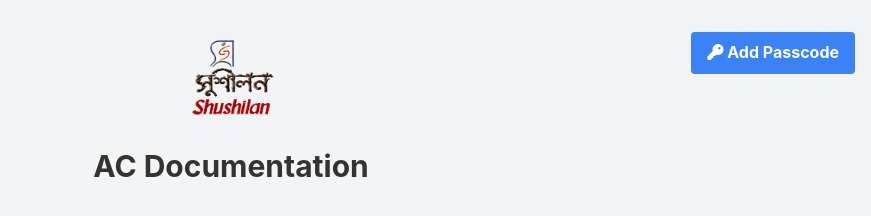
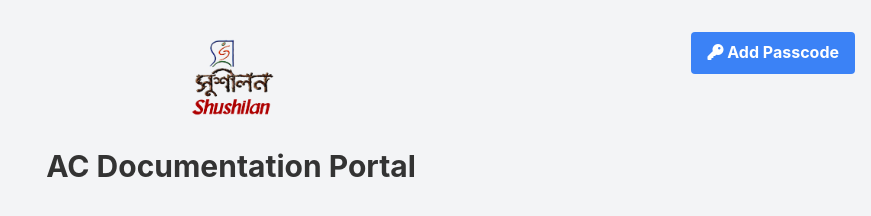
Before and after one commit to shushilan-cxb/AC-Documentation, a plain HTML site: page index.html in a window 1280 px wide. Shown: the whole page, without its empty margins (409-1280 px from the left). Drawn offline with nearby package versions, Linux system fonts and the light colour scheme.

Commit message:
index.html

```diff
--- a/index.html
+++ b/index.html
@@ -28,7 +28,7 @@
             </div>
             <div class="flex-grow text-center">
                 <img src="ShushilanLogo.png" alt="Shushilan Logo" class="mx-auto mb-4" style="max-width: 100px; height: auto;">
-                <h1 class="text-3xl font-bold">AC Documentation</h1>
+                <h1 class="text-3xl font-bold">AC Documentation Portal</h1>
                 <p id="welcomeMessage"></p>
             </div>
         </div>
```
